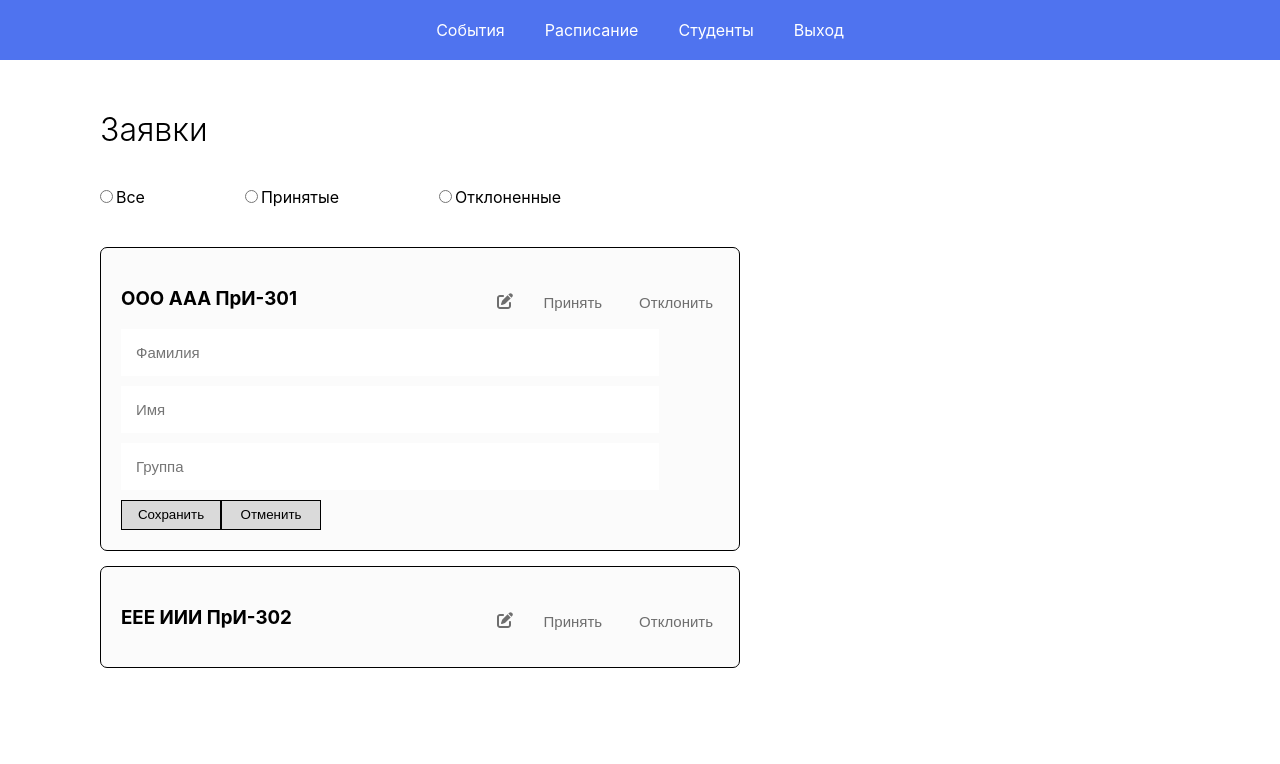
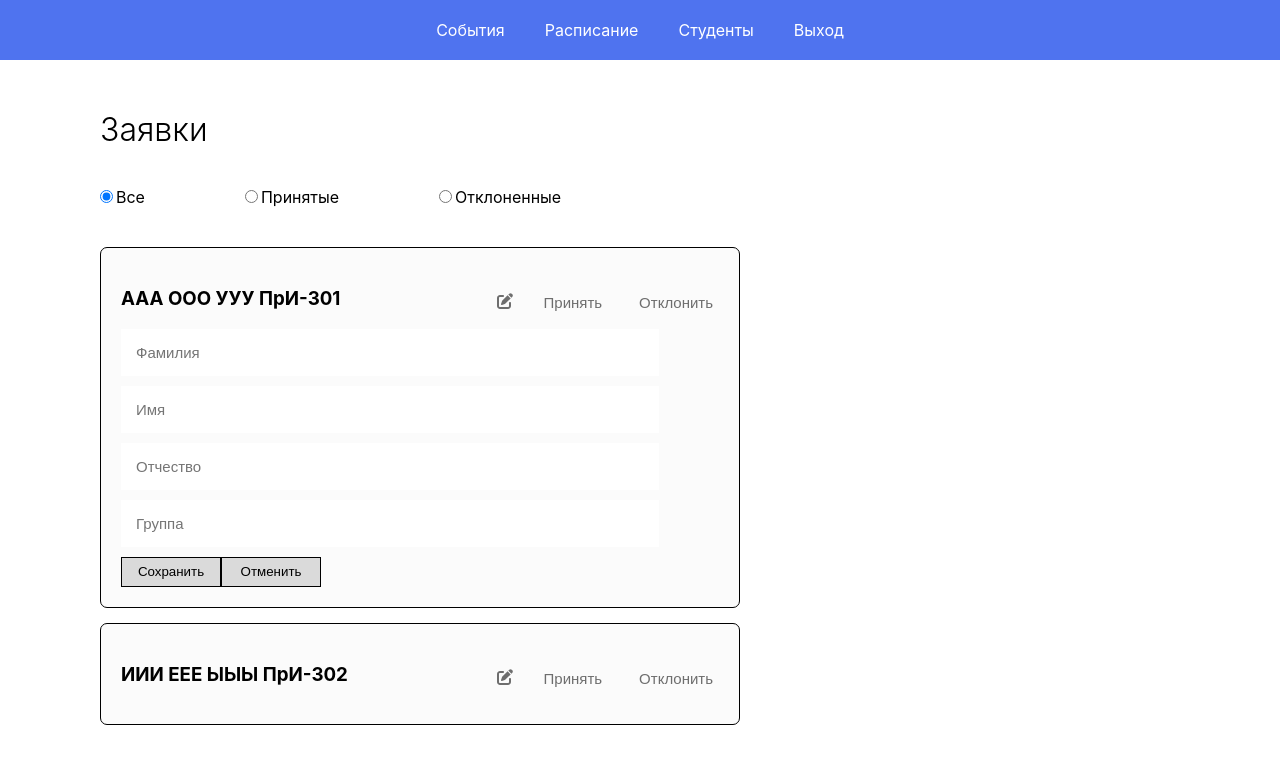
Before and after one commit to vllllktoria/practice_IITHelper, a React (Create React App) app: page /students in a window 1280 px wide. Both pictures are taken after a click on the icon 504 px from the left and 301 px from the top of the page. Shown: the top 764 px of the page. Built offline with nearby package versions, Linux system fonts and the light colour scheme.

Commit message:
В целом рабочая форма заявок

```diff
--- a/src/components/AddImage.js
+++ b/src/components/AddImage.js
@@ -6,7 +6,6 @@ const AddImage = () => {
 
   return (
     <div>
-
       <input
         id="upload-btn"
         type="file"
--- a/src/components/EditForm.js
+++ b/src/components/EditForm.js
@@ -1,40 +1,97 @@
-import React, { useReducer, useState } from "react";
+import React, { useState } from "react";
 
-function EditForm(props){
-    const [firstName, setFirstName] = useState(props.firstName);
-    const [lastName, setLastName] = useState(props.lastName);
-    const [group, setGroup] = useState(props.group);
-    let handleLName = function(e) {
-        setLastName(e.target.value);
-    }
-    let handlefName = function(e) {
-        setFirstName(e.target.value);
-    }
-    let handleGroup = function(e) {
-        setGroup(e.target.value);
-    }
+function EditForm(props) {
+  const [isOpen, setIsOpen] = useState(true);
+  const [surname, setSurname] = useState(props.surname || "");
+  const [name, setName] = useState(props.name || "");
+  const [group, setGroup] = useState(props.group || "");
+  const [patronymic, setPatronymic] = useState(props.patronymic || "");
+  const [tempSurname, setTempSurname] = useState(props.surname || "");
+  const [tempName, setTempName] = useState(props.name || "");
+  const [tempGroup, setTempGroup] = useState(props.group || "");
+  const [tempPatronymic, setTempPatronymic] = useState(props.patronymic || "");
 
-    let meDoItForYou = function() {
-        let userCopy = {...props.user}
-        userCopy.firstname = firstName
-        userCopy.lastname = lastName
-        userCopy.group = group
-        props.setLastName(lastName)
-        props.setFirstName(firstName)
-        props.setGroup(group)
-        props.handleEdit(userCopy)
-    }
+  const handleSurname = function (e) {
+    setSurname(e.target.value);
+  };
 
-    return(
-        <form className="editForm">
-            <input placeholder="Фамилия" onChange={handleLName} />
-            <input placeholder="Имя" onChange={handlefName}/>
-            <input placeholder="Группа" onChange={handleGroup}/>
-            <button type="button" className="saveEdit" onClick={meDoItForYou}>Сохранить</button>
-            <button type="button" className="cancelEdit">Отменить</button>
-        </form>
+  const handleName = function (e) {
+    setName(e.target.value);
+  };
 
-    )
+  const handlePatronymic = function (e) {
+    setPatronymic(e.target.value);
+  };
+
+  const handleGroup = function (e) {
+    setGroup(e.target.value);
+  };
+
+  const handleSave = function () {
+    const userCopy = {
+      ...props.user,
+      surname: surname,
+      name: name,
+      patronymic: patronymic,
+      group: group,
+    };
+
+    props.setSurname(surname);
+    props.setName(name);
+    props.setPatronymic(patronymic);
+    props.setGroup(group);
+    props.handleEdit(userCopy);
+
+    setIsOpen(false); // Закрыть окно редактирования после сохранения
+  };
+
+  const handleCancel = function () {
+    setSurname(tempSurname);
+    setName(tempName);
+    setPatronymic(tempPatronymic);
+    setGroup(tempGroup);
+
+    setIsOpen(false); // Закрыть окно редактирования при отмене
+  };
+
+  if (!isOpen) {
+    return null; // Не отображать форму редактирования, если окно закрыто
+  }
+
+  return (
+    <form className="editForm">
+      <input
+        type="text"
+        placeholder="Фамилия"
+        value={surname}
+        onChange={handleSurname}
+      />
+      <input
+        type="text"
+        placeholder="Имя"
+        value={name}
+        onChange={handleName}
+      />
+      <input
+        type="text"
+        placeholder="Отчество"
+        value={patronymic}
+        onChange={handlePatronymic}
+      />
+      <input
+        type="text"
+        placeholder="Группа"
+        value={group}
+        onChange={handleGroup}
+      />
+      <button type="button" className="saveEdit" onClick={handleSave}>
+        Сохранить
+      </button>
+      <button type="button" className="cancelEdit" onClick={handleCancel}>
+        Отменить
+      </button>
+    </form>
+  );
 }
 
-export default EditForm
+export default EditForm;
--- a/src/components/User.js
+++ b/src/components/User.js
@@ -5,9 +5,11 @@ import EditForm from "./EditForm.js"
 
 function User(props){
     const [edit, setEdit] = useState(false);
-    const [firstName, setFirstName] = useState(props.user.firstname);
-    const [lastName, setLastName] = useState(props.user.lastname);
+    const [surname, setSurname] = useState(props.user.surname);
+    const [name, setName] = useState(props.user.name);
     const [group, setGroup] = useState(props.user.group);
+    const [patronymic, setPatronymic] = useState(props.user.patronymic);
+
 
     const [unchecked, setCheck] = useState(false)
     const checkHandleClick = () => {
@@ -28,9 +30,10 @@ function User(props){
             <FontAwesomeIcon icon={faPenToSquare} onClick={() => {
                 setEdit(!edit);
             }} className="editBtn"/>
-            <h3>{lastName} {firstName} {group}</h3>
+            <h3>{surname} {name} {patronymic} {group}</h3>
 
-            {edit && <EditForm handleEdit={props.handleEdit} user={props.user} setFirstName={setFirstName} setLastName={setLastName} setGroup={setGroup}/>}
+            {edit && <EditForm handleEdit={props.handleEdit} user={props.user} setSurname={setSurname} setName={setName}
+            setPatronymic={setPatronymic} setGroup={setGroup}/>}
 
         </div>
     )
--- a/src/css/events.css
+++ b/src/css/events.css
@@ -24,4 +24,6 @@ h1{
     color: white;
     margin-left: 100px;
     margin-top: 10px;
+    outline: none;
+    border: none;
 }
--- a/src/css/students.css
+++ b/src/css/students.css
@@ -122,7 +122,6 @@ form button:hover{
     background-color: #cccccc;
 }
 
-
 #checked{
     cursor: pointer;
     margin-left: 100px;
--- a/src/pages/Students.js
+++ b/src/pages/Students.js
@@ -8,20 +8,22 @@ function Students() {
     const [users, setUsers] = useState([
         {
             id: 1,
-            firstname: "ААА",
-            lastname: "ООО",
+            surname: "ААА",
+            name: "ООО",
+            patronymic: "УУУ",
             group: "ПрИ-301"
         },
         {
             id: 2,
-            firstname: "ИИИ",
-            lastname: "ЕЕЕ",
+            surname: "ИИИ",
+            name: "ЕЕЕ",
+            patronymic: "ЫЫЫ",
             group: "ПрИ-302"
         }
     ]);
-
-    /* useEffect(() => {
-        const apiUrl = 'http://45.9.42.26:8000/api/students';
+/*
+    useEffect(() => {
+        const apiUrl = 'http://45.9.42.26:8000/api/students?group=301';
         let params = {
             params: {
                 group: "Group"
@@ -45,7 +47,7 @@ function Students() {
             <div>
                 <h1>Заявки</h1>
 
-                <input type="radio" id="all" name="choose" />
+                <input type="radio" id="all" name="choose" checked />
                 <label htmlFor="all">Все</label>
 
                 <input type="radio" id="checked" name="choose" />
```
